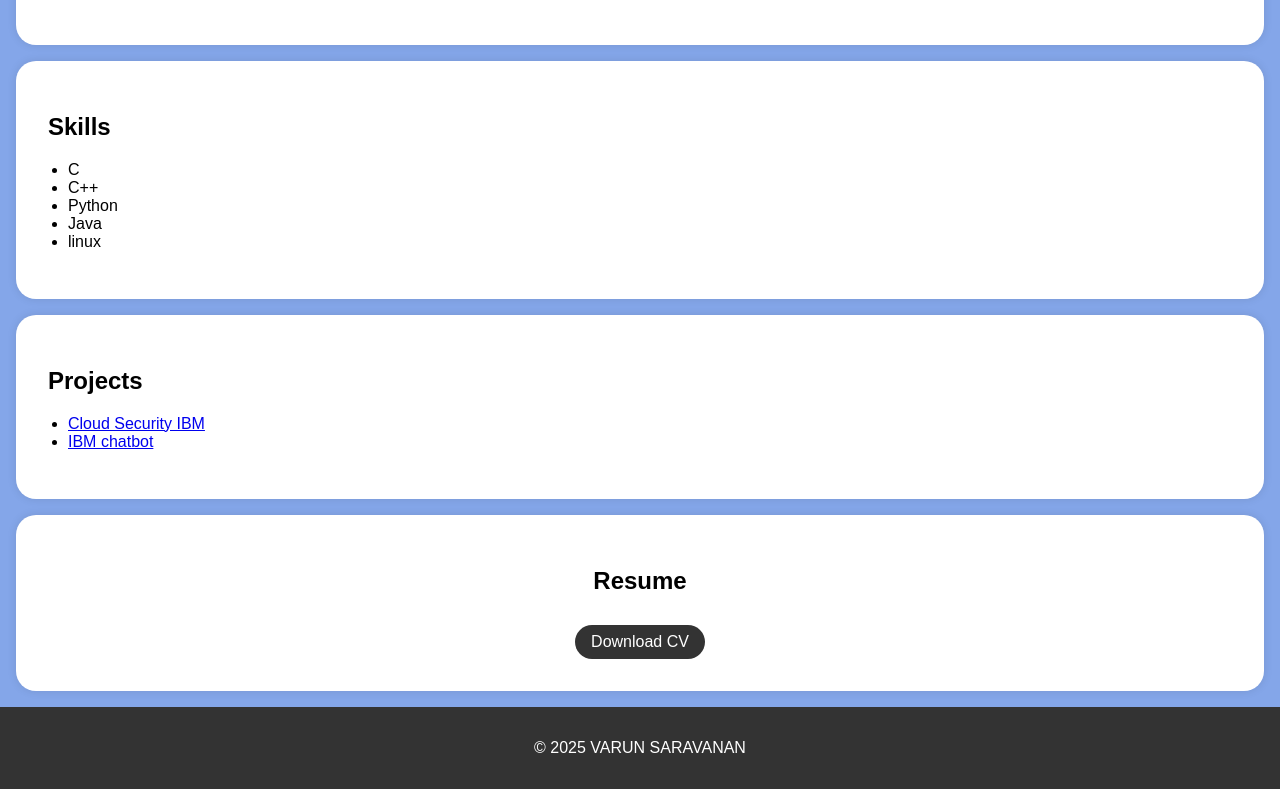
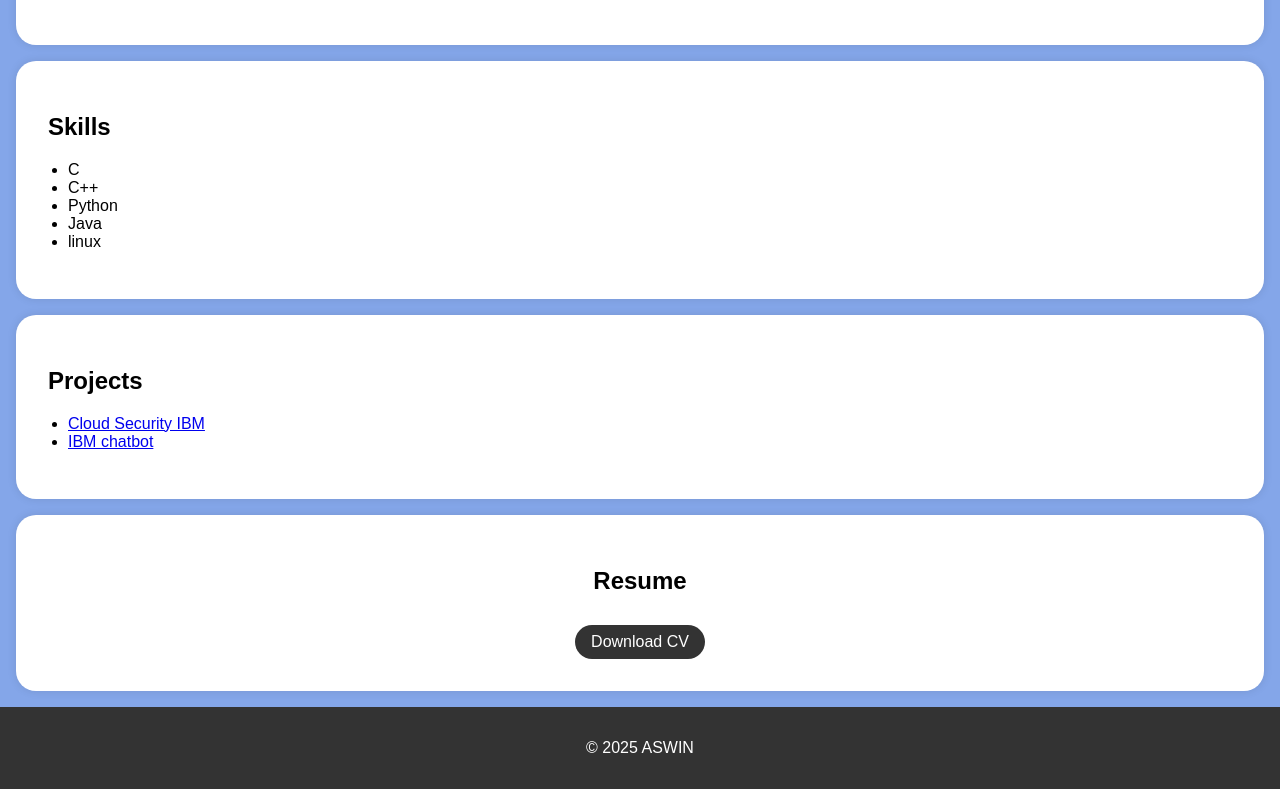
Before and after one commit to Aswin8383/portfolio, a plain HTML site: page index.html in a window 1280 px wide. Shown: the part 585-1374 px from the top of the page. Drawn offline with Linux system fonts and the light colour scheme.

Commit message:
Update index.html

```diff
--- a/index.html
+++ b/index.html
@@ -166,7 +166,7 @@
     </section>
 
     <footer>
-        <p>&copy; 2025 VARUN SARAVANAN</p>
+        <p>&copy; 2025 ASWIN</p>
     </footer>
 
     <script>
```
